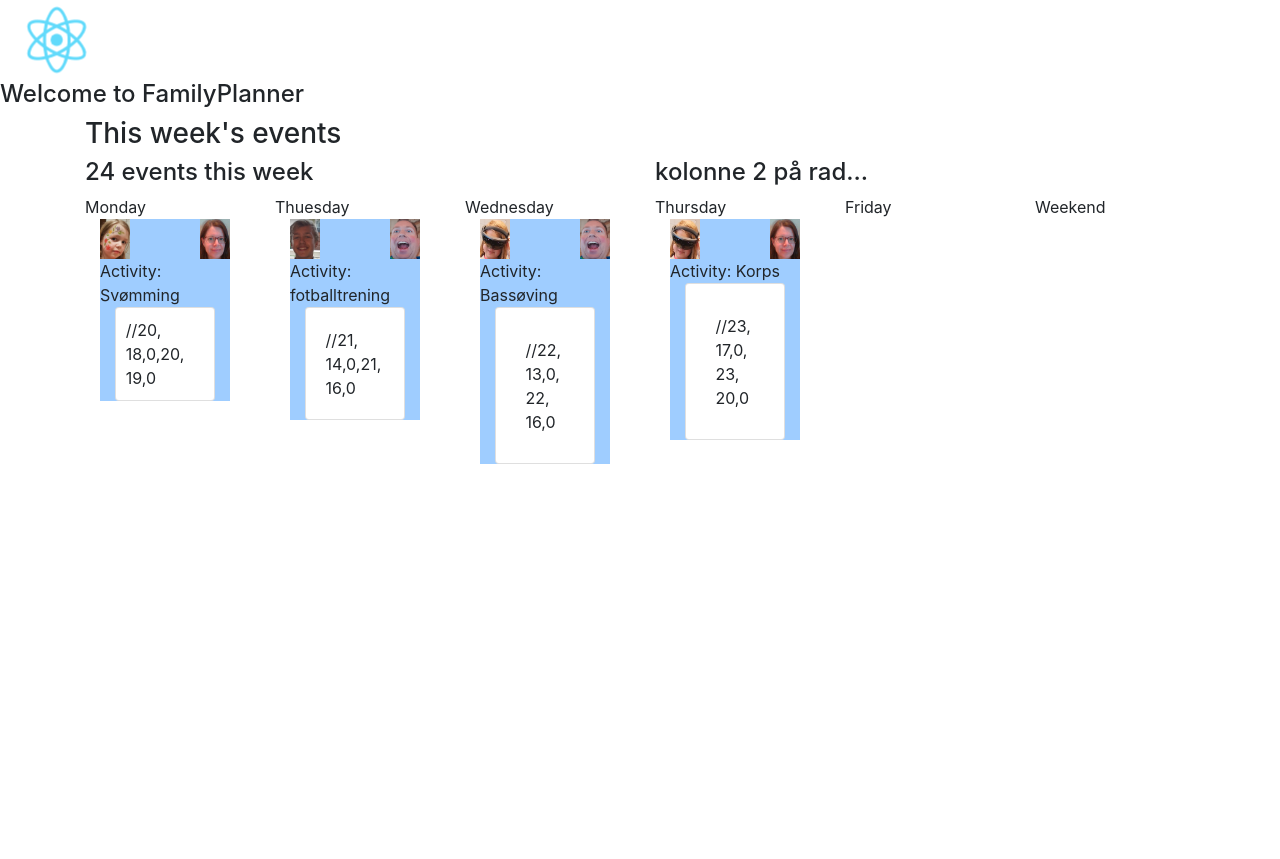
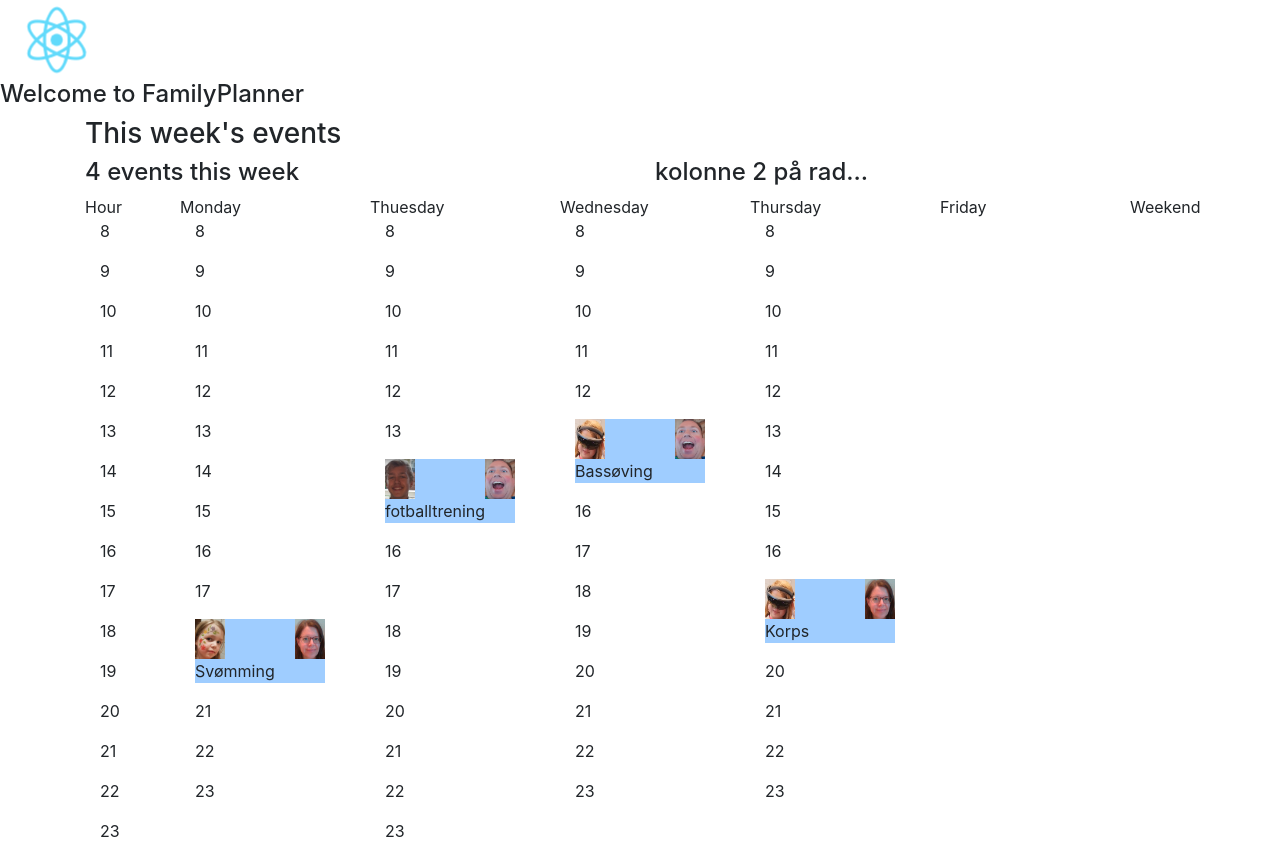
Before and after one commit to joelmheim/familyplanner-web, a React (Create React App) app: page / in a window 1280 px wide. Before the commit the page ends 800 px from the top, so only its background shows below. Built offline with nearby package versions, Linux system fonts and the light colour scheme.

Commit message:
events placed in column at right time

```diff
--- a/src/App.js
+++ b/src/App.js
@@ -5,22 +5,23 @@ import './App.css';
 
 class WeekOverview extends Component {
     render() {
-        const mondayEvents = this._getEvents(1) || [];
-        const thuesdayEvents = this._getEvents(2) || [];
-        const wednesdayEvents = this._getEvents(3) || [];
-        const thursdayEvents = this._getEvents(4) || [];
-        const fridayEvents = this._getEvents(5) || [];
-        const weekendEvents = this._getEvents(6) || [];
-        const numEvents = mondayEvents.length
-                        + thuesdayEvents.length
-                        + wednesdayEvents.length
-                        + thursdayEvents.length
-                        + fridayEvents.length
-                        + weekendEvents.length
+        const allEvents = this._getEvents();
+        console.log('AllEvents ', allEvents, typeof allEvents);
+        const mondayEvents = this._filterDayEvents(allEvents, 1) || [];
+        console.log('mondayEvents: ', mondayEvents);
+        const thuesdayEvents = this._filterDayEvents(allEvents, 2) || [];
+        console.log('thuesdayEvents: ', thuesdayEvents);
+        const wednesdayEvents = this._filterDayEvents(allEvents, 3) || [];
+        const thursdayEvents = this._filterDayEvents(allEvents, 4) || [];
+        const fridayEvents = this._filterDayEvents(allEvents, 5) || [];
+        const saturdayEvents = this._filterDayEvents(allEvents, 6) || [];
+        const sundayEvents = this._filterDayEvents(allEvents, 0) || [];
+        const numEvents = allEvents.length;
+
         return (
             <div className="WeekOverview">
                 <header className="Week-header">
-                    <img src={logo} className="App-logo" alt="logo" />
+                    <img src={logo} className="App-logo" alt="logo"/>
                     <h1 className="App-title">Welcome to FamilyPlanner</h1>
                 </header>
 
@@ -40,29 +41,33 @@ class WeekOverview extends Component {
                     </div>
 
                     <div className="row">
+                        <div className="col-md-1">
+                            Hour
+                            {this._populateHours()}
+                        </div>
                         <div className="col-md-2">
                             Monday
-                            {mondayEvents}
+                            {this._populateEvents(mondayEvents)}
                         </div>
                         <div className="col-md-2">
                             Thuesday
-                                {thuesdayEvents}
+                            {this._populateEvents(thuesdayEvents)}
                         </div>
                         <div className="col-md-2">
                             Wednesday
-                            {wednesdayEvents}
+                            {this._populateEvents(wednesdayEvents)}
                         </div>
                         <div className="col-md-2">
                             Thursday
-                            {thursdayEvents}
+                            {this._populateEvents(thursdayEvents)}
                         </div>
                         <div className="col-md-2">
                             Friday
-                            {fridayEvents}
+                            {this._populateEvents(fridayEvents)}
                         </div>
-                        <div className="col-md-2">
+                        <div className="col-md-1">
                             Weekend
-                            {weekendEvents}
+                            {saturdayEvents}{sundayEvents}
                         </div>
                     </div>
                 </div>
@@ -70,19 +75,24 @@ class WeekOverview extends Component {
         );
     }
 
-    _getEvents(dayOfWeek) {
+    _getEvents() {
         //ToDo - replace with request to API
-        const eventList = [
-            {id:1,
-             actor: {pid:1, name: 'Emma', image:'./images/Emma.png' },
-             helper: {pid:2, name: 'Marita',image:'./images/Marita.png'},
+        let eventList = []; //empty list on  each function call
+        console.log('length eventlist: ', eventList.length);
+
+        eventList = [
+            {
+                id: 1,
+                actor: {pid: 1, name: 'Emma', image: './images/Emma.png'},
+                helper: {pid: 2, name: 'Marita', image: './images/Marita.png'},
                 start: '2018-08-20T18:00:00.000',
-             end: '2018-08-20T19:00:00.000',
+                end: '2018-08-20T21:00:00.000',
                 activity: {name: 'Svømming', location: 'Pirbadet'}
             },
-            {id:2,
-             actor: {pid:3, name: 'Sondre', image:'./images/Sondre.png' },
-             helper: {pid: 0 , name: 'Jørn',image:'./images/Jorn.png'},
+            {
+                id: 2,
+                actor: {pid: 3, name: 'Sondre', image: './images/Sondre.png'},
+                helper: {pid: 0, name: 'Jørn', image: './images/Jorn.png'},
                 start: '2018-08-21T14:00:00.000',
                 end: '2018-08-21T16:00:00.000',
                 activity: {name: 'fotballtrening', location: 'Molde'}
@@ -95,19 +105,16 @@ class WeekOverview extends Component {
                 end: '2018-08-22T16:00:00.000',
                 activity: {name: 'Bassøving', location: 'Charlottenlund'}
             },
-            {id:4,
-                actor: {pid:4, name: 'Maia', image:'./images/Maia.png' },
-                helper: {pid: 2 , name: 'Marita',image:'./images/Marita.png'},
+            {
+                id: 4,
+                actor: {pid: 4, name: 'Maia', image: './images/Maia.png'},
+                helper: {pid: 2, name: 'Marita', image: './images/Marita.png'},
                 start: '2018-08-23T17:00:00.000',
                 end: '2018-08-23T20:00:00.000',
                 activity: {name: 'Korps', location: 'Vikåsen'}
             }];
 
-        return eventList.map( (event)=>{
-            let eventObj = new Date(event.start);
-            console.log('dayofweek:', dayOfWeek, 'objday ', eventObj.getDay() );
-            if (dayOfWeek === eventObj.getDay() ) {
-
+        return eventList.map((event) => {
                 return (<Event
                     key={event.id}
                     actor={event.actor.name}
@@ -119,9 +126,101 @@ class WeekOverview extends Component {
                     activity={event.activity.name}
                     location={event.activity.location}/>);
             }
+        );
+    }
+
+    _filterDayEvents(eventList, dayid) {
+        let dayEventList = [];
+        let weekdayObj;
+
+        for (let i = 0; i < eventList.length; i++) {
+            weekdayObj = new Date(eventList[i].props.start);
+            if (dayid === weekdayObj.getDay()) {
+                dayEventList.push(eventList[i]);
+            }
+        }
+        console.log('length DayilyEvents dayid/length ', dayid, dayEventList.length);
+
+        return dayEventList;
+    }
+
+    _populateHours() {
+        let hoursList = [];
+        const starthour = 8
+        const endhour = 23;
+        for (let i = starthour; i <= endhour; i++) {
+            hoursList.push({id: i, hour: i});
+        }
+
+        return hoursList.map((hour) => {
+            return (<Hour
+                key={hour.id}
+                hour={hour.hour}/>);
+        });
+    }
+
+    _populateEvents(dailyEventList) {
+        console.log('dailyEvents + length: ', dailyEventList, ' ', dailyEventList.length, ' ', typeof dailyEventList);
+        const starthour = 8;
+        const endhour = 23;
+        let eventHourList = [];
+        let eventObjStart;
+        let eventObjEnd;
+        let activeUptoHour;
+        for (let hour = starthour; hour <= endhour; hour++) {
+            for (let index = 0; index < dailyEventList.length; index++) {
+                eventObjStart = new Date(dailyEventList[index].props.start);
+                eventObjEnd = new Date(dailyEventList[index].props.end);
+                if (hour === eventObjStart.getHours()) {
+                    eventHourList.push({id: hour, hour: hour, hasEvent: true, event: dailyEventList[index]});
+                    activeUptoHour = eventObjEnd.getHours();
+                } else {
+                    if (hour < activeUptoHour) {
+                        console.log('Skip this hour container due active event')
+                    } else {
+                        eventHourList.push({id: hour, hour: hour, hasEvent: false, event: []});
+                    }
+                }
+            }
+        }
+        //TODO - fill inn all props
+        return eventHourList.map((eventHour) => {
+            if (eventHour.hasEvent) {
+                return (<Event
+                    key={eventHour.id}
+                    hour={eventHour.hour}
+                    hasEvent={eventHour.hasEvent}
+                    activity={eventHour.event.props.activity}
+                    actor={eventHour.event.props.actor}
+                    actorImage={eventHour.event.props.actorImage}
+                    helper={eventHour.event.props.helper}
+                    helperImage={eventHour.event.props.helperImage}
+                    location={eventHour.event.props.location}
+                    start={eventHour.event.props.start}/>);
+            } else {
+                return(<Hour
+                    key={eventHour.id}
+                    hour={eventHour.hour}
+                    hasEvent={eventHour.hasEvent}/>
+                );
+            }
         });
     }
 }
+
+
+class Hour extends Component {
+  render () {
+      return (
+        <div className="container">
+            <div className="hour">
+                <p>{this.props.hour}</p>
+            </div>
+        </div>
+      );
+  }
+}
+
 
 class Event extends Component {
   render() {
@@ -134,7 +233,7 @@ class Event extends Component {
                 <div className="event-activty" >
                     <img className="image"  src={this.props.actorImage} />
                     <img className="image" src={this.props.helperImage} align="right" />
-                    <p>Activity: {this.props.activity} {dateEvent}</p>
+                    <p> {this.props.activity}</p>
 
                 </div>
 
```
Lines whose indentation alone changed are shown as unchanged.
